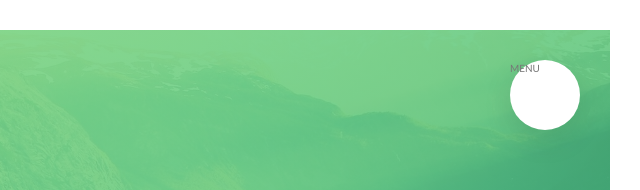
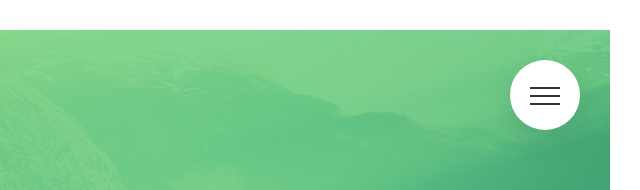
Before and after one commit to c0ff33-b34n/Natours, a website: page index.html in a window 1280 px wide. Shown: the top 190 px of the page, 640-1280 px from the left. Drawn offline with Linux system fonts and the light colour scheme.

Commit message:
Animate the navigation button

```diff
--- a/index.html
+++ b/index.html
@@ -16,7 +16,9 @@
         <div class="navigation">
             <input type="checkbox" class="navigation__checkbox" id="navi-toggle">
 
-            <label for="navi-toggle" class="navigation__button">MENU</label>
+            <label for="navi-toggle" class="navigation__button">
+                <span class="navigation__icon">&nbsp;</span>
+            </label>
 
             <div class="navigation__background">&nbsp;</div>
 
--- a/sass/layout/_navigation.scss
+++ b/sass/layout/_navigation.scss
@@ -14,6 +14,8 @@
         border-radius: 50%;
         z-index: 2000;
         box-shadow: 0 1rem 3rem rgba($color-black, 0.1);
+        text-align: center;
+        cursor: pointer;
     }
 
     &__background {
@@ -93,4 +95,53 @@
         opacity: 1;
         width: 100%;
     }
+
+    &__icon {
+        position: relative;
+        margin-top: 3.5rem;
+
+        &,
+        &::before,
+        &::after {
+            width: 3rem;
+            height: 2px;
+            background-color: $color-dark-grey-3;
+            display: inline-block;
+        }
+
+        &::before,
+        &::after {
+            content: "";
+            position: absolute;
+            left: 0;
+            transition: all 0.2s;
+        }
+
+        &::before { top: -0.8rem; }
+        &::after { top: 0.8rem; }
+    }
+
+    &__button:hover &__icon::before {
+        top: -1rem;
+    }
+
+    &__button:hover &__icon::after {
+        top: 1rem;
+    }
+
+    &__checkbox:checked + &__button &__icon { // make central line of button invisible
+        background-color: transparent;
+    }
+
+    &__checkbox:checked + &__button &__icon::before {
+        transform: rotateZ(45deg);
+        top: 0;
+    }
+
+    &__checkbox:checked + &__button &__icon::after {
+        transform: rotateZ(-45deg);
+        top: 0;
+    }
+
+
 }
```
Also changed, not shown: css/style.css.
